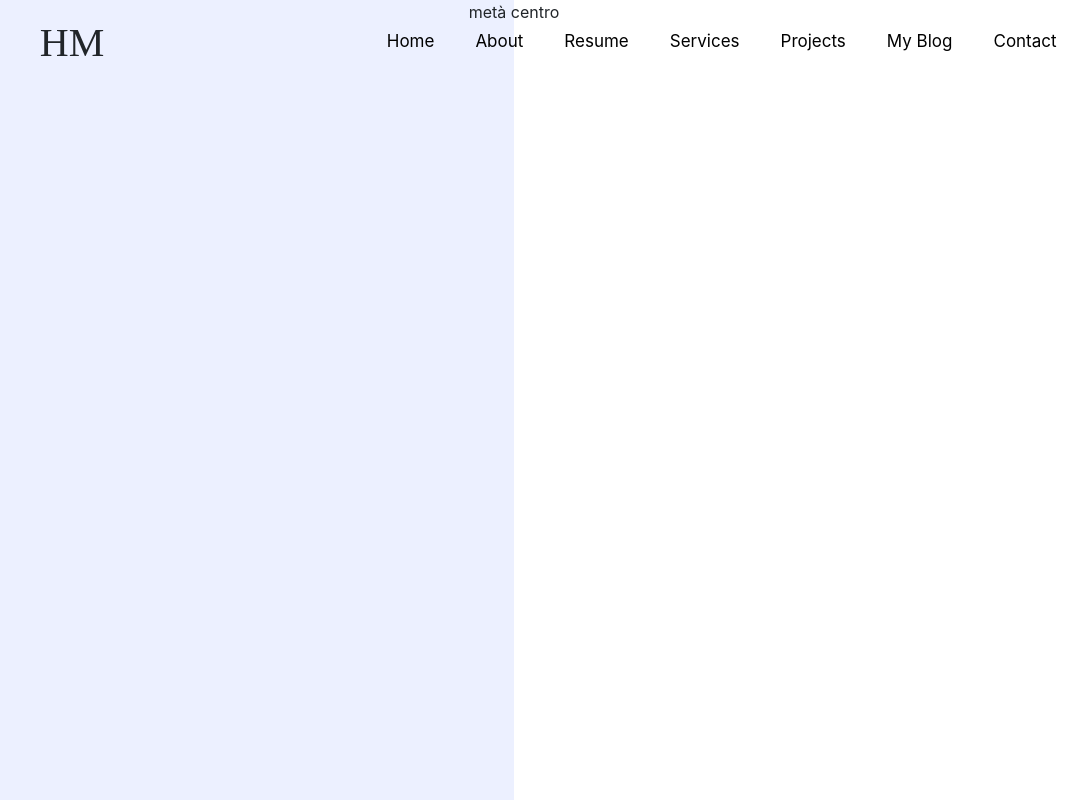
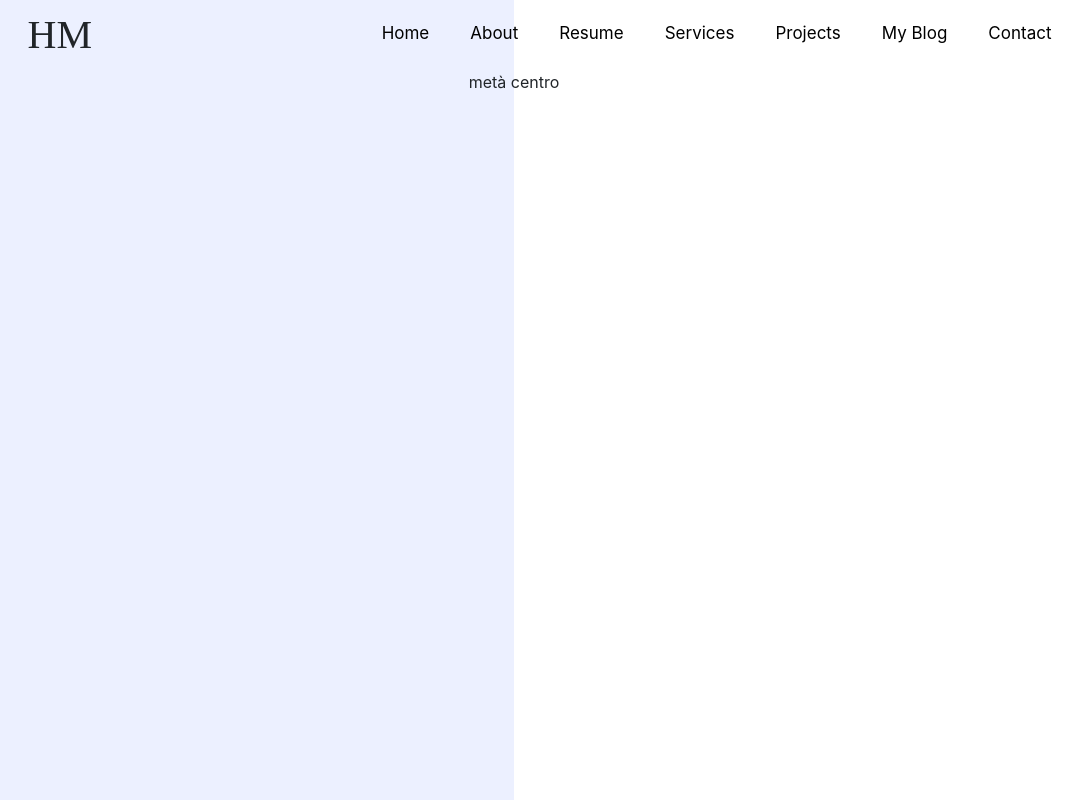
Before and after one commit to hamzamaimi/personalPortfolio, a React (Create React App) app: page / in a window 1280 px wide. Shown: the whole page, without its empty margins (126-1213 px from the left). Built offline with nearby package versions, Linux system fonts and the light colour scheme; a web font is replaced by a local one.

Commit message:
aggiunto calcolo della lunghezza schermo per contenere nav bar e slider dentro ai 100vh

```diff
--- a/package.json
+++ b/package.json
@@ -9,6 +9,7 @@
     "@testing-library/jest-dom": "^5.16.4",
     "@testing-library/react": "^13.1.1",
     "@testing-library/user-event": "^13.5.0",
+    "jquery": "^3.6.0",
     "react": "^18.0.0",
     "react-dom": "^18.0.0",
     "react-scripts": "5.0.1",
--- a/src/App.js
+++ b/src/App.js
@@ -7,7 +7,7 @@ const App = () => {
     return (
         <>
             <NavBar />
-            <Slider navBar={<NavBar />} />
+            <Slider />
         </>
     )
 }
--- a/src/components/NavBar.js
+++ b/src/components/NavBar.js
@@ -20,7 +20,7 @@ const NavBar = () => {
                     <div className="col-xl-2"></div>
                 </div> */}
 
-            <nav id="navbarID" className="navbar navbar-expand-lg fixed-top">
+            <nav id="navbarID" className="navbar navbar-expand-lg sticky-top">
 
                 <span href="#" className="navbar-brand text-center align-self-center">
                     {/* <img id="navBarLogo" src="images/emptyTag.png" alt="logo image" /> */}
--- a/src/components/Slider.js
+++ b/src/components/Slider.js
@@ -1,9 +1,25 @@
 import React from "react";
+import { useEffect, useState } from "react";
+import $ from 'jquery'
 
-const Slider = (props) => {
+const Slider = () => {
+    let [sliderHeight, setSliderHeight] = useState(null);
+
+    useEffect(() => {
+        const navbarHeight = $("#navbarID").height();
+        const screenHeight = window.innerHeight;
+
+        const height = screenHeight - navbarHeight + "px";
+        if (!sliderHeight) {
+            setSliderHeight({ height: `${height}` })
+        }
+        console.log(sliderHeight)
+    }, [sliderHeight])
+
+    if (sliderHeight) {
         return (
             <>
-            <div id="sliderChild" className="container-fluid">
+                <div style={sliderHeight} id="sliderChild" className="container-fluid">
                     <div className="row align-self-center">
                         <div className="col-lg-4"></div>
                         <div className="col-lg-4 text-center">metà centro</div>
@@ -13,5 +29,13 @@ const Slider = (props) => {
             </>
         )
     }
+    else {
+        return (
+            <>
+
+            </>
+        )
+    }
+}
 
 export default Slider
--- a/src/index.css
+++ b/src/index.css
@@ -1,6 +1,9 @@
 #sliderChild {
   background: linear-gradient(90deg, #ecf0ff 50%, #ffffff 50%);
-  height: 100vh;
+  /* height: 100vh; */
+}
+#navbarID {
+  padding: 0 !important;
 }
 .navBarItem {
   text-decoration: none;
@@ -111,6 +114,9 @@ a:hover:after {
     font-weight: 400;
     font-size: 17px;
   }
+  #navbarID {
+    background: linear-gradient(90deg, #ecf0ff 50%, #ffffff 50%);
+  }
 }
 
 /* // X-Large devices (large desktops, 1200px and up) */
```
Also changed, not shown: 1 other file (tests, documents, lock files or other folders). Lines whose indentation alone changed are shown as unchanged.
